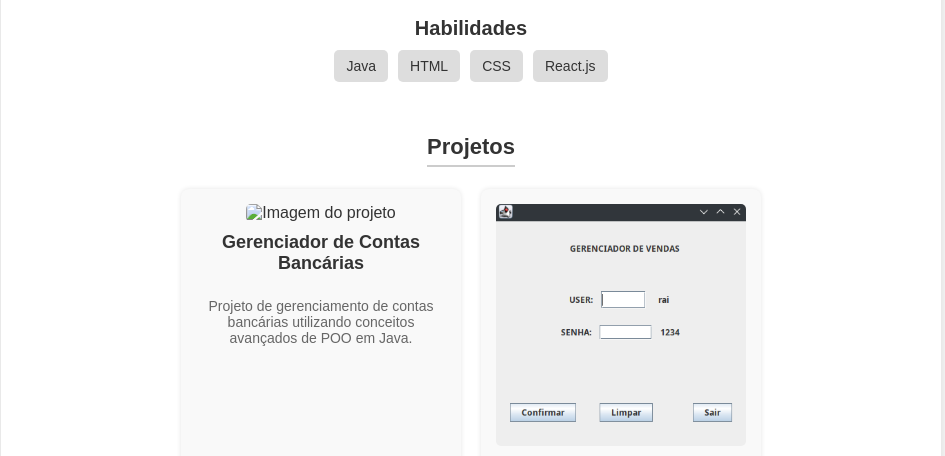
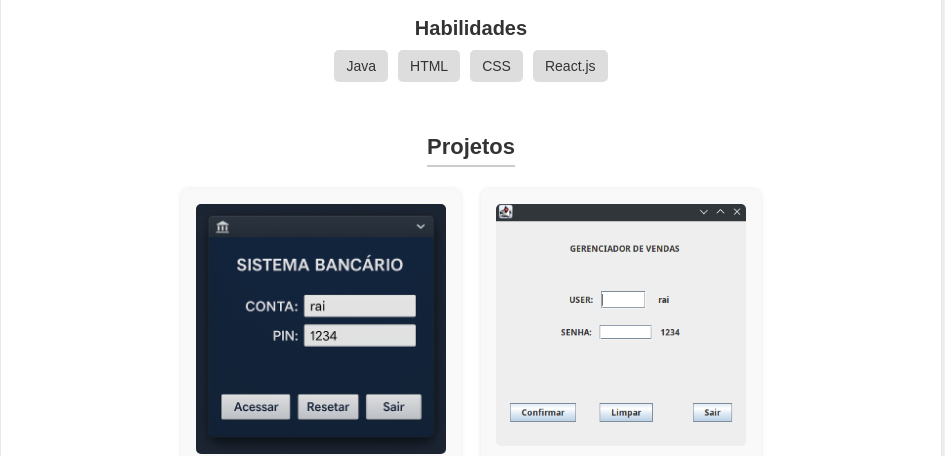
Before and after one commit to raiiannicelli/portfolio, a plain HTML site: page index.html in a window 1280 px wide. Shown: the part 365-821 px from the top of the page, without its empty margins (169-1114 px from the left). Drawn offline with Linux system fonts and the light colour scheme.

Commit message:
Update index.html

```diff
--- a/index.html
+++ b/index.html
@@ -29,7 +29,7 @@
             <h3>Projetos</h3>
             <div class="project-list">
                 <div class="project">
-                    <img src="sistema-banco.png" alt="Imagem do projeto">
+                    <img src="sistema-bancario.png" alt="Imagem do projeto">
                     <h4>Gerenciador de Contas Bancárias</h4>
                     <p>Projeto de gerenciamento de contas bancárias utilizando conceitos avançados de POO em Java.</p>
                 </div>
```
